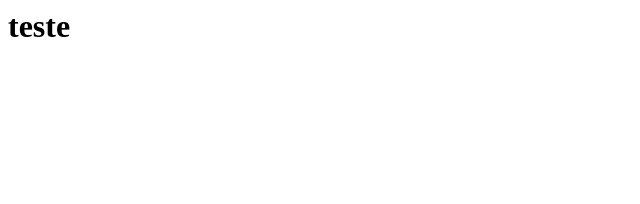
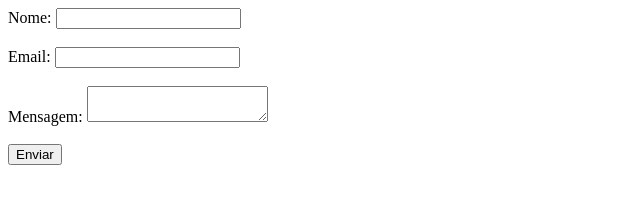
Before and after one commit to harlemsilvas/harlemsilvas.github.io, a plain HTML site: page teste.html in a window 1280 px wide. Shown: the whole page, without its empty margins (0-640 px from the left). Drawn offline with Linux system fonts and the light colour scheme.

Commit message:
first commit

```diff
--- /dev/null
+++ b/script.js
@@ -0,0 +1,45 @@
+function enviarEmail() {
+    // Obter os valores dos campos
+    const nome = document.getElementById('nome').value;
+    const email = document.getElementById('email').value;
+    const mensagem = document.getElementById('mensagem').value;
+
+    // Configuração do ElasticEmail (substitua com suas credenciais e configurações)
+    const apiKey = '017c4685-93d8-4465-ba36-a951039f4cd4'; // Sua chave de API do ElasticEmail
+    const fromEmail = 'harlem.claumann@gmail.com'; // Seu email de remetente
+    const toEmail = 'harlem.claumann@gmail.com'; // Email do destinatário
+
+    // Construir o corpo da mensagem
+    const body = `Nome: ${nome}\nEmail: ${email}\n\n${mensagem}`;
+
+    // Fazer a requisição para o ElasticEmail usando Fetch API
+    fetch('https://api.elasticemail.com/v2/email/send', {
+        method: 'POST',
+        headers: {
+            'Content-Type': 'application/json',
+            'api-key': apiKey
+        },
+        body: JSON.stringify({
+            from: fromEmail,
+            to: toEmail,
+            subject: 'Mensagem do Formulário',
+            body: body
+        })
+    })
+    .then(response => {
+        if (!response.ok) {
+            throw new Error('Erro ao enviar o email');
+        }
+        return response.json();
+    })
+    .then(data => {
+        console.log('Email enviado com sucesso:', data);
+        // Adicionar uma mensagem de sucesso para o usuário
+        alert('Email enviado com sucesso!');
+    })
+    .catch(error => {
+        console.error('Erro ao enviar o email:', error);
+        // Adicionar uma mensagem de erro para o usuário
+        alert('Ocorreu um erro ao enviar o email. Por favor, tente novamente.');
+    });
+}
--- a/styles.css
+++ b/styles.css
@@ -79,7 +79,7 @@
     width: 100%;
     border: 1px solid #707070;
     background: none;
-    border-radius: 10px ;
+    border-radius: 10px;
     padding: 0.4rem 0.8rem;
     color: white;
     font-weight: 300;
--- a/teste.html
+++ b/teste.html
@@ -1 +1,18 @@
-<h1>teste</h1>
+<!DOCTYPE html>
+<html>
+<head>
+    <title>Formulário com ElasticEmail</title>
+</head>
+<body>
+    <form id="myForm">
+        <label for="nome">Nome:</label>
+        <input type="text" id="nome" name="nome"><br><br>
+        <label for="email">Email:</label>
+        <input type="email" id="email" name="email"><br><br>
+        <label for="mensagem">Mensagem:</label>
+        <textarea id="mensagem" name="mensagem"></textarea><br><br>
+        <button type="button" onclick="enviarEmail()">Enviar</button>
+    </form>
+    <script src="script.js"></script>
+</body>
+</html>
```
Also changed, not shown: index.html (+29 -4 lines).
